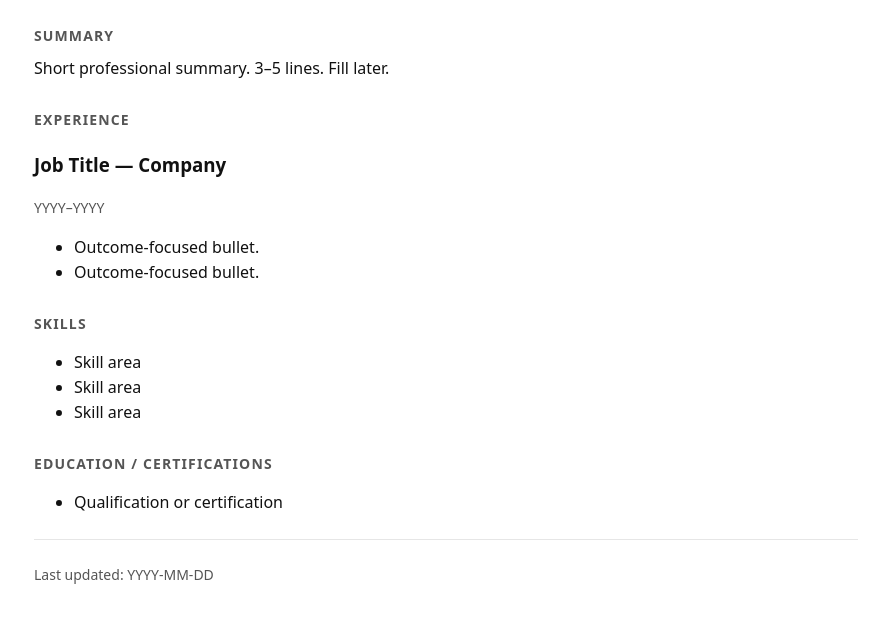
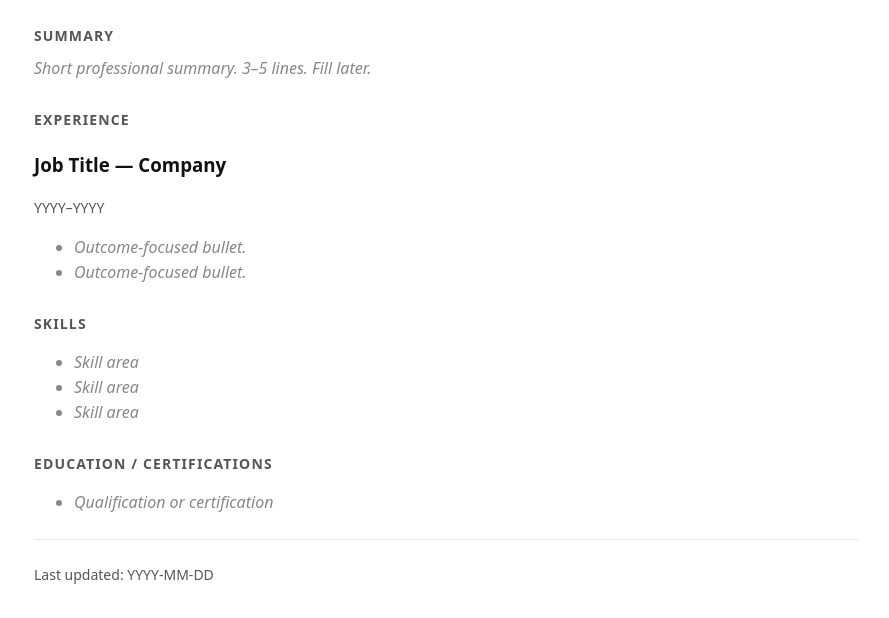
Before and after one commit to petexa/petefox-static, a plain HTML site: page cv/index.html in a window 1280 px wide. Shown: the part 142-760 px from the top of the page, without its empty margins (194-1083 px from the left). Drawn offline with Linux system fonts and the light colour scheme.

Commit message:
Update cv.css

```diff
--- a/assets/css/cv.css
+++ b/assets/css/cv.css
@@ -54,3 +54,4 @@ hr {
   .page { margin: 32px auto; }
   h1 { font-size: 30px; }
 }
+.placeholder { opacity: 0.5; font-style: italic; }
```
